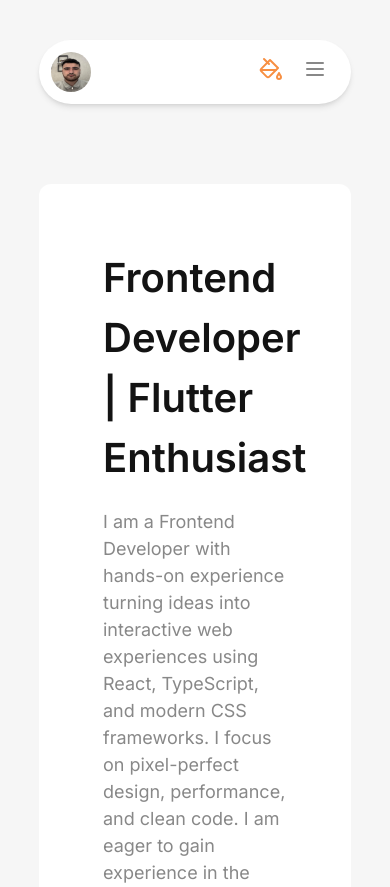
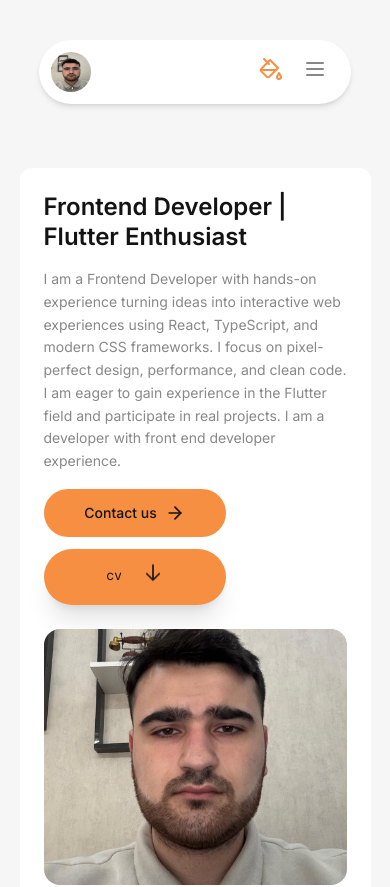
Before and after one commit to MhrrmliEltac/Portfolio-New, a React (Vite) app: page / in a window 390 px wide. Shown: the top 887 px of the page. Built offline with nearby package versions, Linux system fonts and the light colour scheme; a web font is replaced by a local one.

Commit message:
Update HeroSection styles for improved layout and responsiveness

```diff
--- a/src/components/sections/HeroSection.tsx
+++ b/src/components/sections/HeroSection.tsx
@@ -13,40 +13,40 @@ const HeroSection = () => {
       initial="initial"
       whileInView="animate"
       transition={{ duration: 1 }}
-      className="xl:w-[65%] w-[80%] mx-auto py-10 flex justify-between gap-[24px] flex-col"
+      className="xl:w-[65%] w-[90%] mx-auto py-6 lg:py-10 flex justify-between gap-[24px] flex-col"
       id="hero"
     >
-      <div className="flex justify-between items-center flex-wrap gap-10 bg-white rounded-xl p-16 transition-all duration-300 hover:shadow-md">
-        <div className="flex flex-col gap-5 2xl:w-2/5 w-full">
-          <h3 className="text-[40px] font-semibold text-[#131313]">
+      <div className="flex justify-between items-center flex-wrap gap-6 lg:gap-10 bg-white rounded-xl p-6 lg:p-16 transition-all duration-300 hover:shadow-md">
+        <div className="flex flex-col gap-4 lg:gap-5 2xl:w-2/5 w-full">
+          <h3 className="text-2xl sm:text-3xl lg:text-[40px] font-semibold text-[#131313] leading-tight">
             Frontend Developer | Flutter Enthusiast
           </h3>
-          <p className="text-[18px] text-[#888888] font-[400]">
+          <p className="text-sm sm:text-base lg:text-[18px] text-[#888888] font-[400] leading-relaxed">
             {t(
               "Mən, React, TypeScript və müasir CSS framework-lərindən istifadə edərək ideyaları interaktiv veb təcrübələrə çevirən praktiki təcrübəyə malik bir Frontend Developeram. Piksel dəqiqliyində dizayna, performansa və təmiz koda xüsusi önəm verirəm. Flutter sahəsin də təcrübə qazanmağa və real layihələr də iştirak etməyə həvəsliyəm. Front end developer təcrübəsinə sahib bir developerəm"
             )}
           </p>
-          <div className="flex gap-5">
+          <div className="flex flex-col sm:flex-row gap-3 sm:gap-5">
             <a
               href="#contact"
-              className="bg-[#F78F42] hover:scale-110 duration-500 transition-all rounded-[56px] max-w-[182px] w-full max-h-full h-14 flex justify-center items-center gap-2"
+              className="bg-[#F78F42] hover:scale-110 duration-500 transition-all rounded-[56px] max-w-[182px] w-full max-h-full h-12 lg:h-14 flex justify-center items-center gap-2"
             >
-              <span className="text-[#131313] text-[18px] max-sm:text-[10px] font-medium">
+              <span className="text-[#131313] text-sm sm:text-base lg:text-[18px] font-medium">
                 {t("Əlaqə saxla")}
               </span>
-              <div className="rounded-full w-6 h-6 flex items-center justify-center text-white">
-                <ArrowRight color="#131313" size={24} />
+              <div className="rounded-full w-5 h-5 lg:w-6 lg:h-6 flex items-center justify-center text-white">
+                <ArrowRight color="#131313" size={20} className="lg:w-6 lg:h-6" />
               </div>
             </a>
             <UiVerseButton />
           </div>
         </div>
-        <div className="bg-transparent lg:w-96 h-96 rounded-lg flex lg:items-end justify-end">
+        <div className="bg-transparent w-full sm:w-80 lg:w-96 h-64 sm:h-80 lg:h-96 rounded-lg flex items-center justify-center lg:items-end lg:justify-end">
           <motion.img
             whileHover={{ scale: 1.1 }}
             src={AvatarImg}
             alt="avatar-img"
-            className="w-full h-full rounded-3xl cursor-pointer"
+            className="w-full h-full rounded-2xl lg:rounded-3xl cursor-pointer object-cover"
           />
         </div>
       </div>
```
